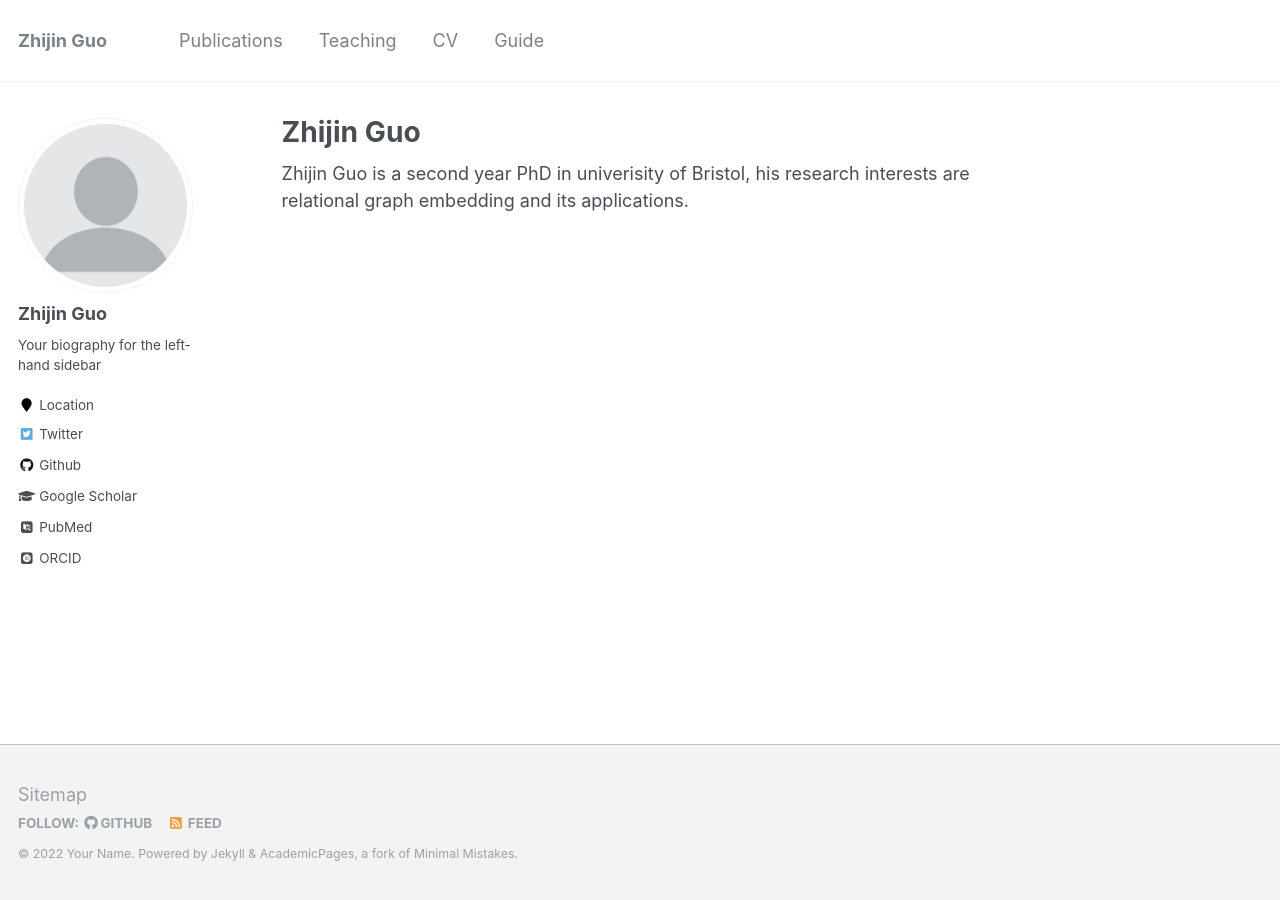
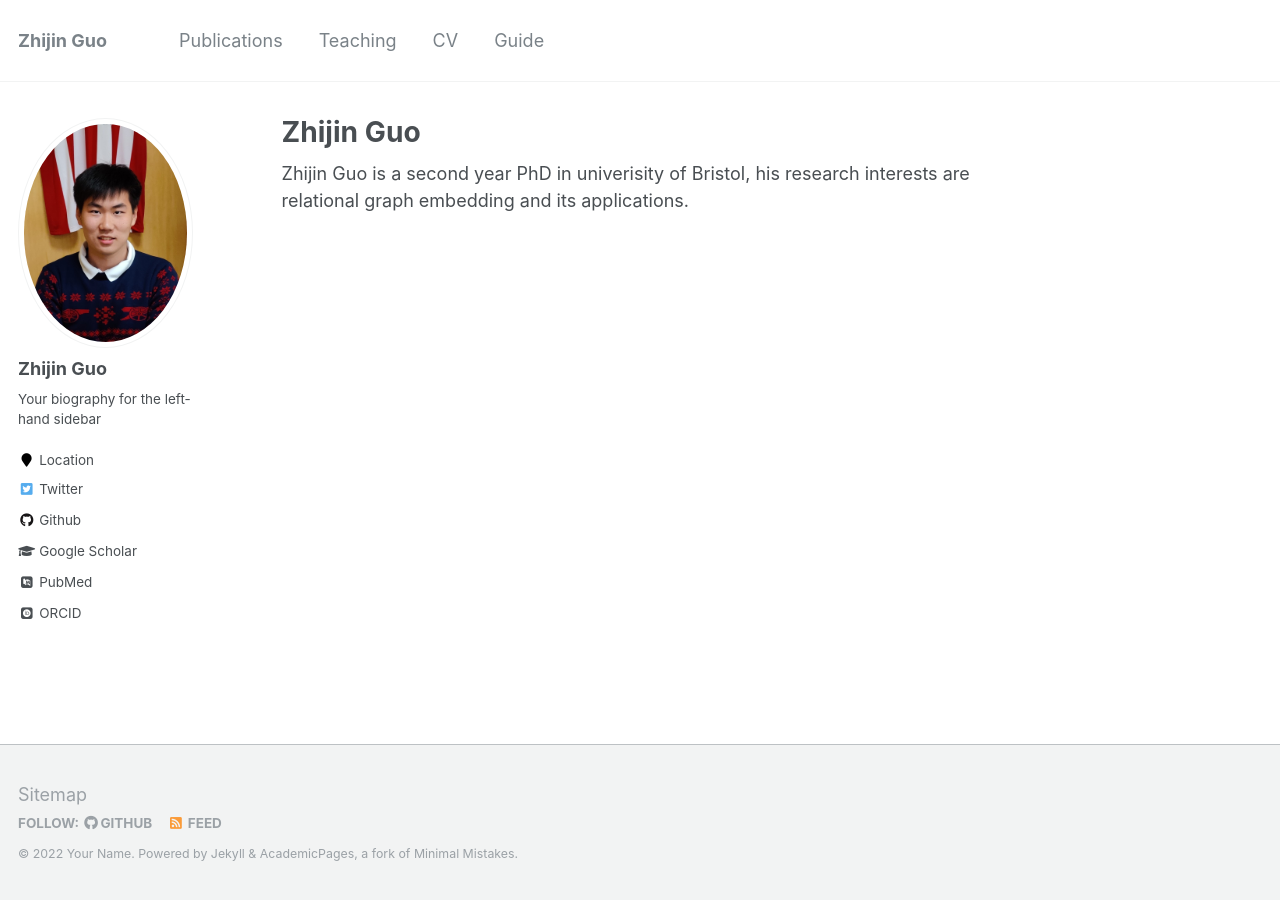
Before and after one commit to ZhijinGuo/ZhijinGuo.github.io, a Jekyll site: the page built from _pages/about.md, in a window 1280 px wide. Built offline with Jekyll 4.4.1, drawn with Linux system fonts in a browser that asks for light colours; some web fonts are replaced.

Commit message:
Update _config.yml

```diff
--- a/_config.yml
+++ b/_config.yml
@@ -81,7 +81,7 @@ analytics:
 # Site Author
 author:
   name             : "Zhijin Guo"
-  avatar           : "profile.png"
+  avatar           : "Zhijin_Guo.png"
   bio              : "Your biography for the left-hand sidebar"
   location         : "Location"
   employer         :
```
